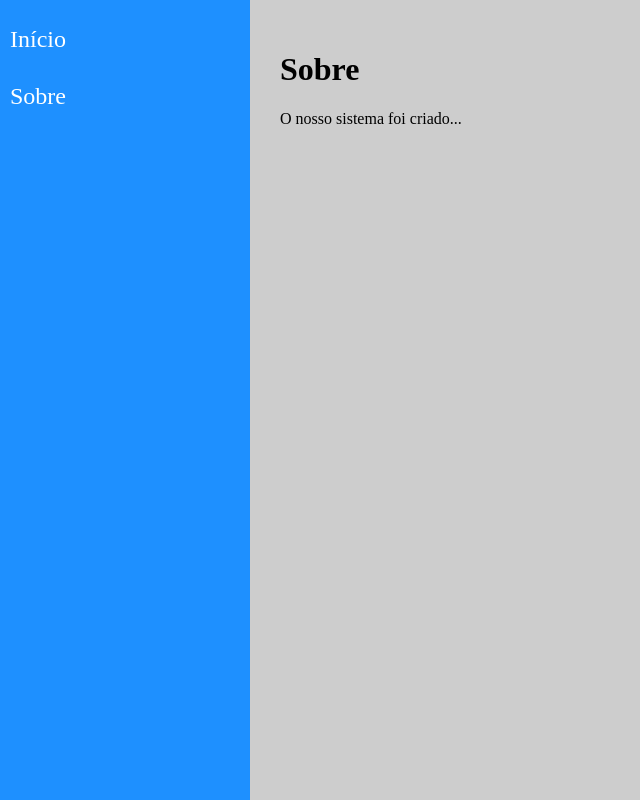
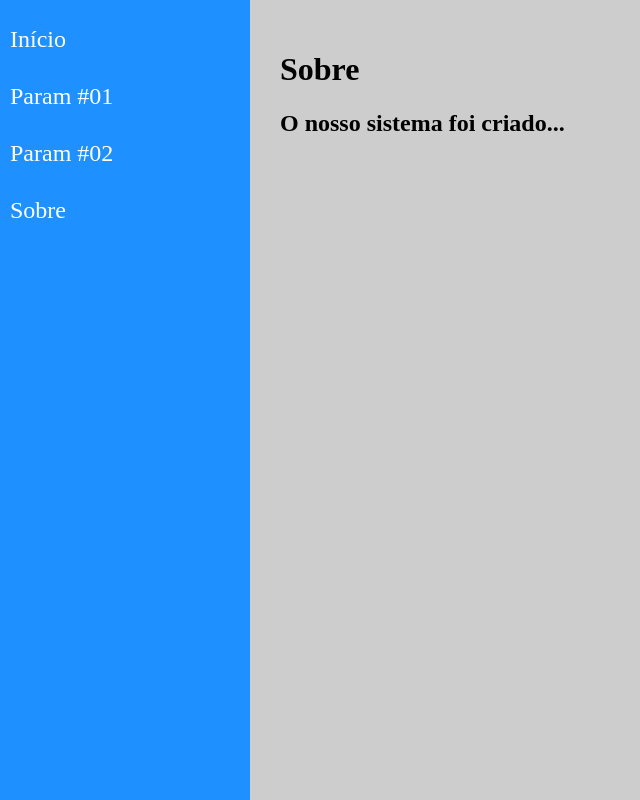
Before and after one commit to RodolfoPG/navegacao, a React (Create React App) app: page /about in a window 1280 px wide. Shown: the whole page, without its empty margins (0-640 px from the left). Built offline with nearby package versions, Linux system fonts and the light colour scheme.

Commit message:
Navegaçao com parametro

```diff
--- a/src/components/layout/Content.jsx
+++ b/src/components/layout/Content.jsx
@@ -3,13 +3,14 @@
 import { Routes, Route } from "react-router-dom"
 
 import Home from "../../views/examples/Home";
+import Param from '../../views/examples/Param';
 import About from "../../views/examples/About";
-
 
 const Content = props => (
   <main className="Content">
     <Routes>
       <Route path="/about" element={<About />} />
+      <Route path="/param/:id" exact element={<Param />} />
       <Route path="/" exact element={<Home />} />
     </Routes>
   </main>
--- a/src/components/layout/Menu.jsx
+++ b/src/components/layout/Menu.jsx
@@ -11,6 +11,12 @@
           <Link to="/">Início</Link>
         </li>
         <li>
+          <Link to="/param/123">Param #01</Link>
+        </li>
+        <li>
+          <Link to="/param/legal">Param #02</Link>
+        </li>
+        <li>
           <Link to="/about">Sobre</Link>
         </li>
       </ul>
--- a/src/views/examples/About.jsx
+++ b/src/views/examples/About.jsx
@@ -3,7 +3,7 @@
 const About = props => (
   <div className="About">
     <h1>Sobre</h1>
-    <p>O nosso sistema foi criado...</p>
+    <h2>O nosso sistema foi criado...</h2>
   </div>
 )
 
--- a/src/views/examples/Home.jsx
+++ b/src/views/examples/Home.jsx
@@ -3,7 +3,7 @@
 const Home = props => (
   <div className="Home">
     <h1>Início</h1>
-    <p>Bem vindo!</p>
+    <h2>Bem vindo!</h2>
   </div>
 )
 
--- /dev/null
+++ b/src/views/examples/Param.jsx
@@ -0,0 +1,15 @@
+import React from "react";
+
+import { useParams } from "react-router-dom";
+
+const Param = props => {
+  const { id } = useParams()
+  return (
+    <div className="Param">
+      <h1>Param</h1>
+      <h2>Valor: {id}!</h2>
+    </div>
+  )
+}
+
+export default Param
```
